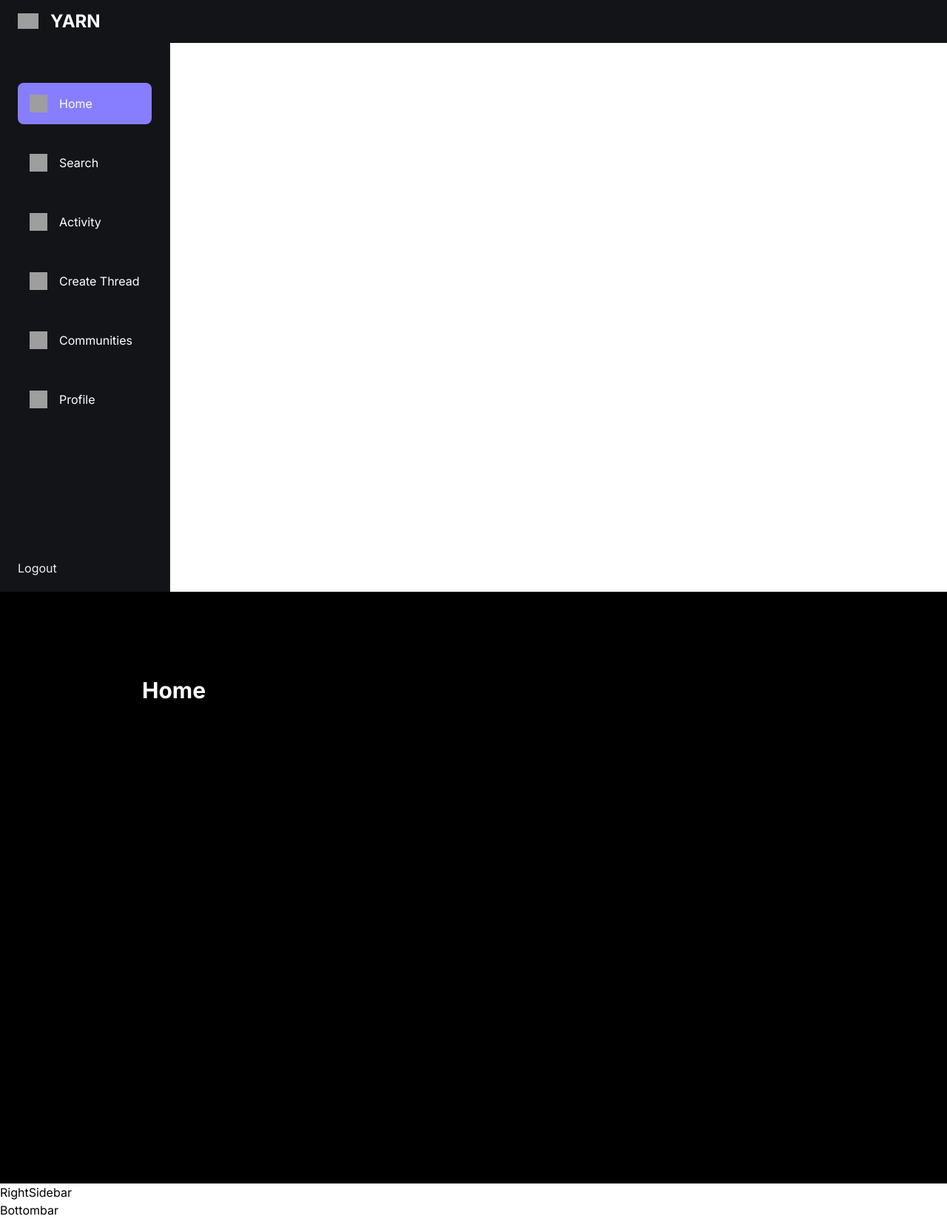
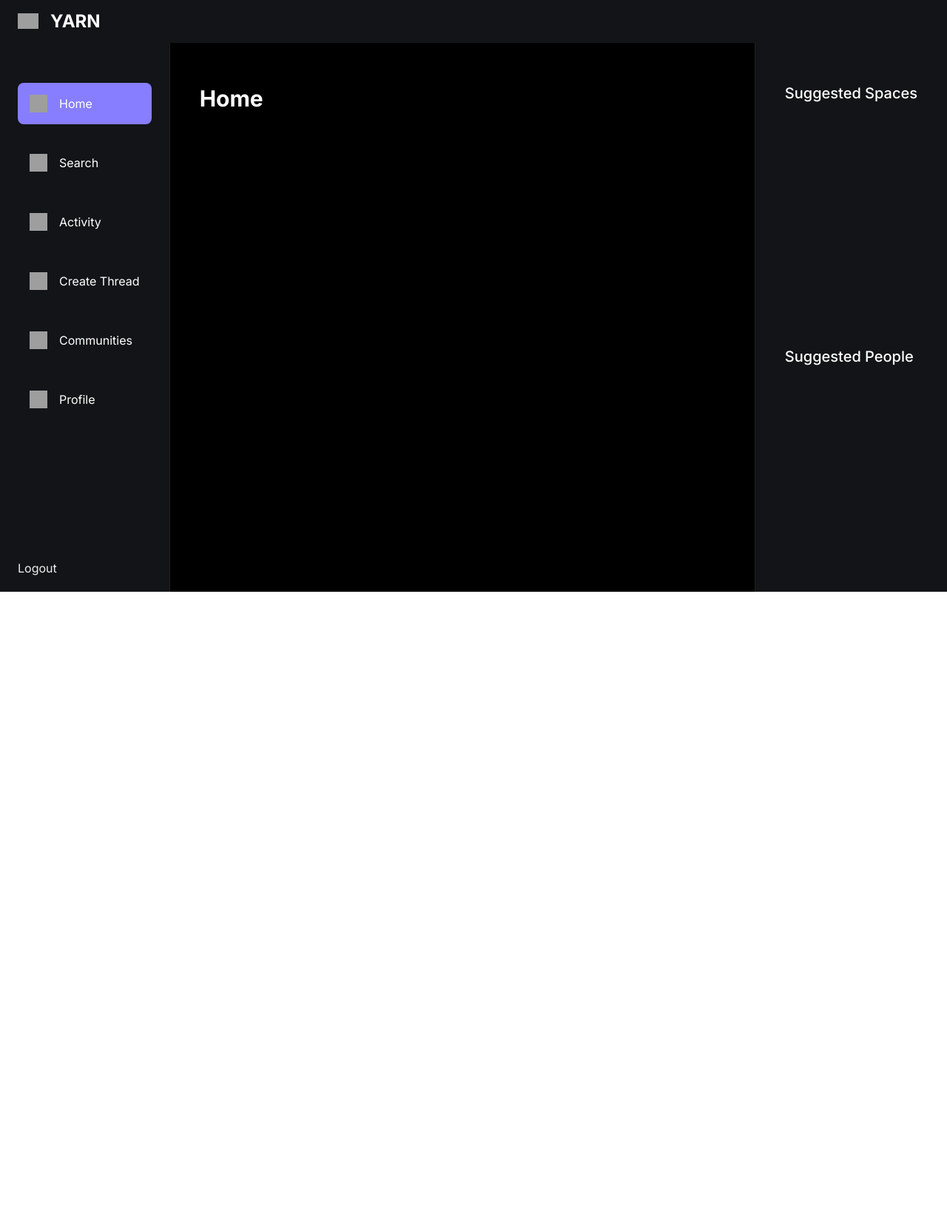
Before and after one commit to Espio347/YARN-Your-AI-Based-Resourceful-Network, a Next.js app: page / in a window 1280 px wide. Shown: the whole page at 74% size. After the commit the page ends 800 px from the top, so only its background shows below. Built offline with nearby package versions, Linux system fonts and the light colour scheme; no server answers; grey boxes are pictures that could not be loaded.

Commit message:
Implemented Bottom Bar,Right Sidebar,Mobile View and Finalising Home Page Code

```diff
--- a/app/(root)/layout.tsx
+++ b/app/(root)/layout.tsx
@@ -24,7 +24,7 @@
     <html lang="en">
       <body className={inter.className}>
         <Topbar/>
-        <main>
+        <main className='flex flex-row'>
           <LeftSidebar />
 
           <section className='main-container'>
--- a/components/shared/Bottombar.tsx
+++ b/components/shared/Bottombar.tsx
@@ -1,5 +1,38 @@
+"use client"
+import { sidebarLinks } from "@/constants";
+import Image from "next/image";
+import Link from "next/link";
+import { usePathname } from "next/navigation"
+
 function Bottombar() {
-    return <h1>Bottombar</h1>
+    const pathname = usePathname();
+    return (
+    <section className="bottombar">
+      <div className="bottombar_container">
+      {sidebarLinks.map((link) => {
+         const isActive = (pathname.includes(link.route) && link.route.length > 1) || pathname === link.route;
+         return (
+          <Link href={link.route}
+          key={link.label}
+          className={`bottombar_link ${
+            isActive && 'bg-primary-500'}`}
+          >
+          <Image
+          src={link.imgURL}
+          alt={link.label}
+          width={24}
+          height={24}
+          />
+
+          <p className='text-subtle-medium text-light-1 max-sm:hidden'>
+            {link.label.split(/\s+/)[0]}
+            </p>
+
+          </Link>
+         )})}
+      </div>
+    </section>
+    )
 }
 
 export default Bottombar;
--- a/components/shared/RightSidebar.tsx
+++ b/components/shared/RightSidebar.tsx
@@ -1,5 +1,14 @@
 function RightSidebar() {
-    return <h1>RightSidebar</h1>
+    return (
+     <section className="custom-scrollbar rightsidebar">
+      <div className="flex flex-1 flex-col justify-start">
+        <h3 className="text-heading4-medium text-light-1">Suggested Spaces</h3>
+      </div>
+      <div className="flex flex-1 flex-col justify-start">
+        <h3 className="text-heading4-medium text-light-1">Suggested People</h3>
+      </div>
+     </section>
+    )
 }
 
 export default RightSidebar;
--- a/components/shared/Topbar.tsx
+++ b/components/shared/Topbar.tsx
@@ -1,4 +1,5 @@
 import { OrganizationSwitcher, SignOutButton, SignedIn } from "@clerk/nextjs";
+import { dark } from "@clerk/themes";
 import Image from "next/image";
 import Link from "next/link";
 
@@ -22,6 +23,7 @@
          </div>
          <OrganizationSwitcher
           appearance={{
+            baseTheme: dark,
             elements: {
                 organizationSwitcherTrigger: "py-2 px-4"
             }
--- a/package.json
+++ b/package.json
@@ -10,6 +10,7 @@
   },
   "dependencies": {
     "@clerk/nextjs": "^4.26.1",
+    "@clerk/themes": "^1.7.9",
     "@uploadthing/react": "^5.7.0",
     "mongoose": "^7.6.3",
     "next": "14.0.0",
```
Also changed, not shown: 2 other files (tests, documents, lock files or other folders).
